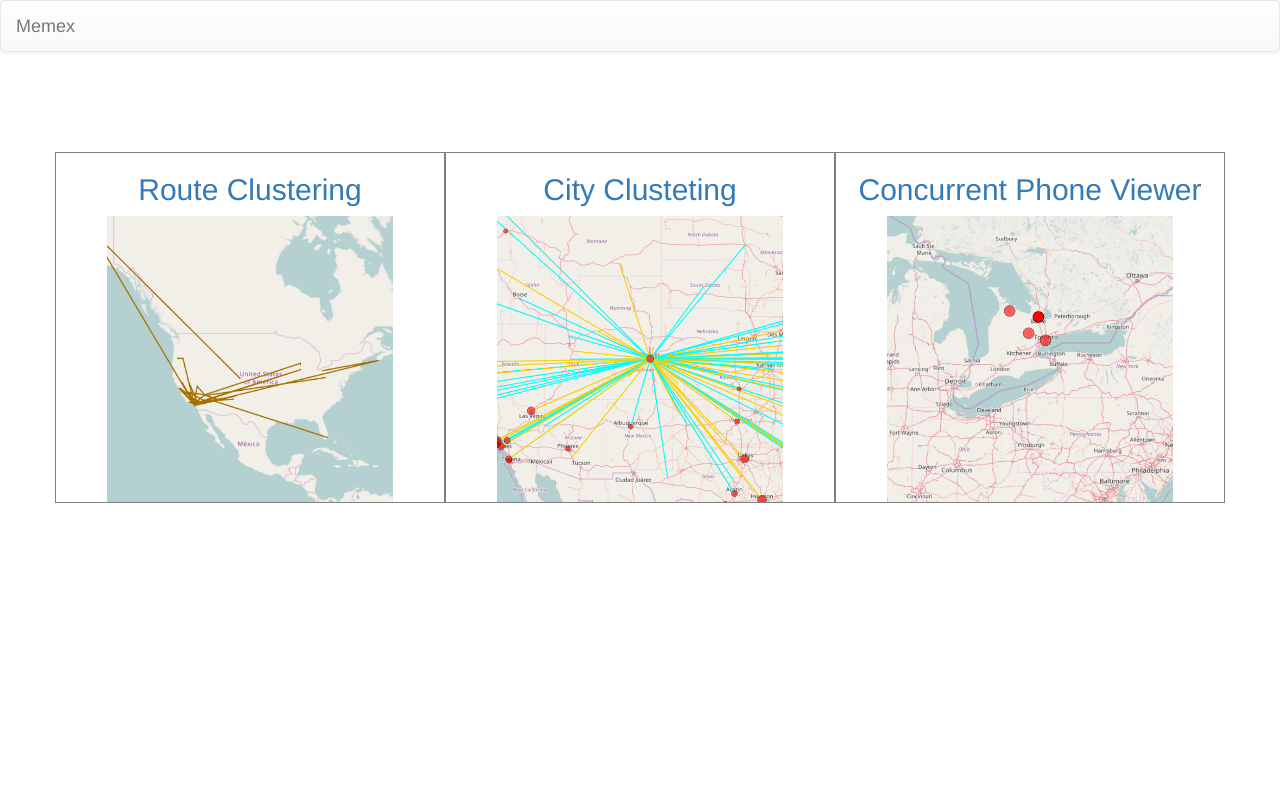
After one commit to nasa-jpl-memex/GeoPath-Clustering, a Flask app: page / in a window 1280 px wide. The commit adds this page. Run offline with Flask 2, Linux system fonts and the light colour scheme; some libraries are stand-ins or nearby versions.

Commit message:
adding home page

```diff
--- a/app/app.py
+++ b/app/app.py
@@ -11,6 +11,11 @@ jquery = "static/js/jquery.js"
 simple_sidebar = "static/css/simple-sidebar.css"
 app_css = "static/css/app.css"
 sub_domain = ""
+
+
+@app.route("/")
+def index():
+    return render_template('index.html', app_css=app_css)
 
 @app.route("/routeclustering")
 def routeclustering():
--- a/app/static/css/app.css
+++ b/app/static/css/app.css
@@ -221,3 +221,28 @@ float:right;
 #date_picker_city_clusetring{
    display: none;
 }
+
+.container{
+    margin-top: 100px;
+}
+
+#content{
+    height: 100%;
+    /*margin-top: 5%;*/
+}
+
+.gray_tin_border{
+    border-width: 1px;
+    border-style: solid;
+    border-color: gray;
+}
+
+.index_images{
+    width: 80%;
+}
+
+.center{
+text-align: center;
+margin-right:auto;
+margin-left:auto;
+}
--- a/app/templates/cityclustering.html
+++ b/app/templates/cityclustering.html
@@ -27,7 +27,7 @@
         <span class="icon-bar"></span>
         <span class="icon-bar"></span>
       </button>
-      <a class="navbar-brand" href="#">Memex</a>
+      <a class="navbar-brand" href="/">Memex</a>
     </div>
 
     <!-- Collect the nav links, forms, and other content for toggling -->
--- a/app/templates/concurrent_phone_viewer.html
+++ b/app/templates/concurrent_phone_viewer.html
@@ -27,7 +27,7 @@
         <span class="icon-bar"></span>
         <span class="icon-bar"></span>
       </button>
-      <a class="navbar-brand" href="#">Memex</a>
+      <a class="navbar-brand" href="/">Memex</a>
     </div>
 
     <!-- Collect the nav links, forms, and other content for toggling -->
--- /dev/null
+++ b/app/templates/index.html
@@ -0,0 +1,52 @@
+
+<!DOCTYPE html>
+<head>
+    <meta charset="utf-8" />
+    <link rel="stylesheet" href="https://maxcdn.bootstrapcdn.com/bootstrap/3.3.7/css/bootstrap.min.css" integrity="sha384-BVYiiSIFeK1dGmJRAkycuHAHRg32OmUcww7on3RYdg4Va+PmSTsz/K68vbdEjh4u" crossorigin="anonymous">
+    <link rel="stylesheet" href="https://maxcdn.bootstrapcdn.com/bootstrap/3.3.7/css/bootstrap-theme.min.css" integrity="sha384-rHyoN1iRsVXV4nD0JutlnGaslCJuC7uwjduW9SVrLvRYooPp2bWYgmgJQIXwl/Sp" crossorigin="anonymous">
+    <script src="https://maxcdn.bootstrapcdn.com/bootstrap/3.3.7/js/bootstrap.min.js" integrity="sha384-Tc5IQib027qvyjSMfHjOMaLkfuWVxZxUPnCJA7l2mCWNIpG9mGCD8wGNIcPD7Txa" crossorigin="anonymous"></script>
+    <link rel="stylesheet" href="{{ app_css }}">
+    </head>
+<body>
+
+<nav class="navbar navbar-default">
+  <div class="container-fluid">
+    <div class="navbar-header">
+      <button type="button" class="navbar-toggle collapsed" data-toggle="collapse" data-target="#bs-example-navbar-collapse-1" aria-expanded="false">
+        <span class="sr-only">Toggle navigation</span>
+        <span class="icon-bar"></span>
+        <span class="icon-bar"></span>
+        <span class="icon-bar"></span>
+      </button>
+      <a class="navbar-brand" href="/">Memex</a>
+    </div>
+  </div><!-- /.container-fluid -->
+</nav>
+
+<div class="container">
+      <div class="content">
+        <div class="row text_center">
+            <a href="{{sub_domain}}/routeclustering">
+            <div class="col-md-4 gray_tin_border center">
+                <h2 class="home-center-title" >Route Clustering</h2>
+                <img src="{{sub_domain}}/static/img/rc.png" class="index_images">
+            </div>
+            </a>
+            <a href="{{sub_domain}}/cityclustering">
+            <div class="col-md-4 gray_tin_border center">
+                <h2 class="home-center-title" >City Clusteting</h2>
+                <img src="{{sub_domain}}/static/img/cc.png" class="index_images">
+            </div>
+            </a>
+            <a href="{{sub_domain}}/concurrent_phone_viewer">
+            <div class="col-md-4 gray_tin_border center">
+                <h2 class="home-center-title" >Concurrent Phone Viewer</h2>
+                <img src="{{sub_domain}}/static/img/cpv.png" class="index_images">
+            </div>
+            </a>
+        </div>
+      </div>
+</div>
+
+</body>
+</html>
```
Also changed, not shown: app/templates/routeclustering.html (+62 -44 lines), app/static/img/cc.png (added), app/static/img/cpv.png (added), app/static/img/rc.png (added).
